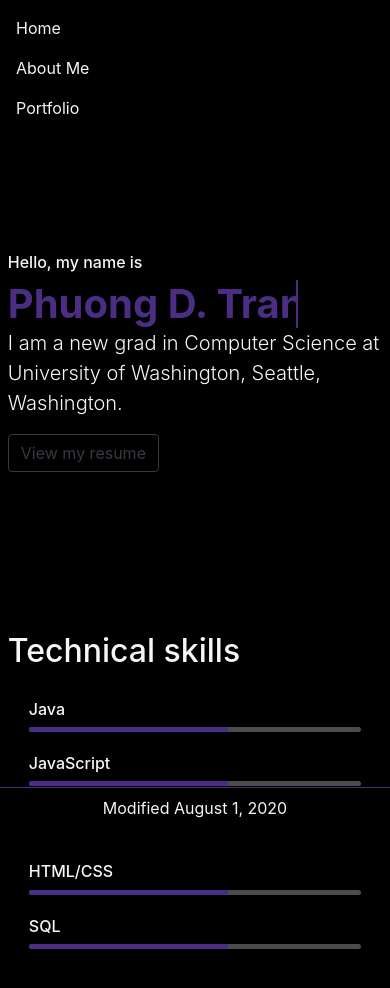
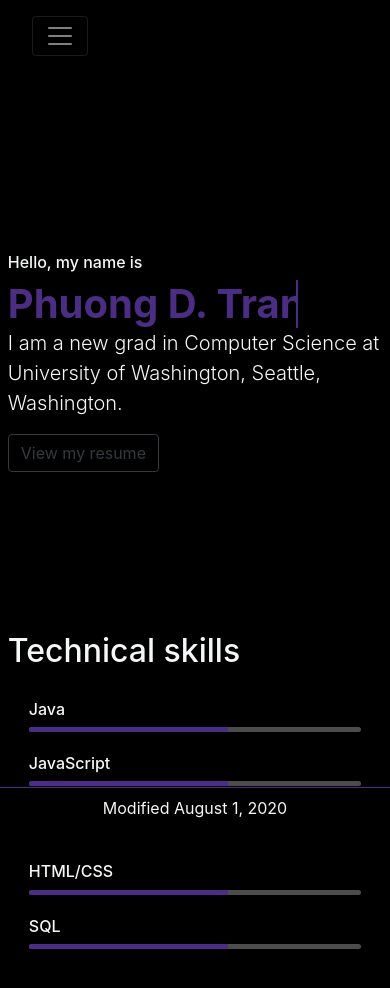
Before and after one commit to trevor-tran/personal-site, a React (Create React App) app: page / in a window 390 px wide. Shown: the top 988 px of the page. Built offline with nearby package versions, Linux system fonts and the light colour scheme.

Commit message:
sidenav added for small screen devices, commented right icons

```diff
--- a/src/components/Header.js
+++ b/src/components/Header.js
@@ -1,10 +1,24 @@
 import React from 'react';
-// import "../css/Header.css"
+import $ from 'jquery';
+import MediaQuery from 'react-responsive';
+
 import '../css/Header.css';
 
 function Header() {
+
+  const openSideNav = () => {
+    console.log("opened")
+    $("#sidenav-id").width("200px");
+  }
+
+  const closeSideNav = () => {
+    console.log("opened")
+    $("#sidenav-id").width("0px");
+  }
+
   return (
     <nav className="navbar navbar-expand-md navbar-dark fixed-top">
+      <MediaQuery minWidth={1224}>
         <div className="navbar-collapse justify-content-center order-2">
           <ul className="navbar-nav">
             <li className="nav-item">
@@ -18,7 +32,25 @@ function Header() {
             </li>
           </ul>
         </div>
-      <div className="navbar-collapse collapse justify-content-center order-2">
+      </MediaQuery>
+      <MediaQuery maxWidth={1224}>
+        <div className="sidenav-container">
+          <div id="sidenav-id" className="sidenav">
+            <button className="closebtn" onClick={closeSideNav}>&times;</button>
+              <a href="/">Home</a>
+              <a href="/aboutme/">About Me</a>
+              <a  href="/portfolio/">Portfolio</a>
+          </div>
+          <nav className="navbar navbar-dark">
+            <button className="navbar-toggler" type="button">
+              <span className="navbar-toggler-icon" onClick={openSideNav}></span>
+            </button>
+          </nav>
+        </div>
+      </MediaQuery>
+
+      {/* icons on the right */}
+      {/* <div className="navbar-collapse justify-content-center order-2">
         <ul className="navbar-nav">
           <li className="nav-item">
             <a className="nav-link" href="https://github.com/PhuongDTran" target="_blank" rel="noopener noreferrer">
@@ -36,7 +68,7 @@ function Header() {
             </a>
           </li>
         </ul>
-      </div>
+      </div> */}
     </nav>
   );
 }
--- a/src/css/Header.css
+++ b/src/css/Header.css
@@ -7,3 +7,41 @@ nav {
 .navbar img {
   width: 20px;
   height: 20px; }
+
+.sidenav {
+  height: 100%;
+  width: 0;
+  position: fixed;
+  z-index: 1;
+  top: 0;
+  left: 0;
+  background-color: black;
+  overflow-x: hidden;
+  transition: 0.5s;
+  padding-top: 60px;
+  box-shadow: 10px 1px 10px #0c0c0c; }
+
+.sidenav a, button {
+  padding: 8px 8px 8px 32px;
+  text-decoration: none;
+  color: #818181;
+  display: block;
+  transition: 0.3s; }
+
+.sidenav button {
+  background-color: inherit;
+  padding: 0;
+  border: none; }
+
+.sidenav-container button {
+  outline: none; }
+
+.sidenav a:hover, button:hover {
+  color: #F4F6F7; }
+
+.sidenav .closebtn {
+  position: absolute;
+  top: 0;
+  right: 25px;
+  font-size: 36px;
+  margin-left: 50px; }
--- a/src/scss/Header.scss
+++ b/src/scss/Header.scss
@@ -10,3 +10,43 @@ $iconSize : 20px;
   width: $iconSize;
   height: $iconSize;
 }
+
+// side nav
+.sidenav {
+  height: 100%;
+  width: 0;
+  position: fixed;
+  z-index: 1;
+  top: 0;
+  left: 0;
+  background-color: black;
+  overflow-x: hidden;
+  transition: 0.5s;
+  padding-top: 60px;
+  box-shadow: 10px 1px 10px #0c0c0c;
+}
+.sidenav a, button{
+  padding: 8px 8px 8px 32px;
+  text-decoration: none;
+  color: #818181;
+  display: block;
+  transition: 0.3s;
+}
+.sidenav button {
+  background-color: inherit;
+  padding: 0;
+  border: none;
+}
+.sidenav-container button {
+  outline: none;
+}
+.sidenav a:hover, button:hover{
+  color: #F4F6F7;
+}
+.sidenav .closebtn {
+  position: absolute;
+  top: 0;
+  right: 25px;
+  font-size: 36px;
+  margin-left: 50px;
+}
```
Lines whose indentation alone changed are shown as unchanged.
